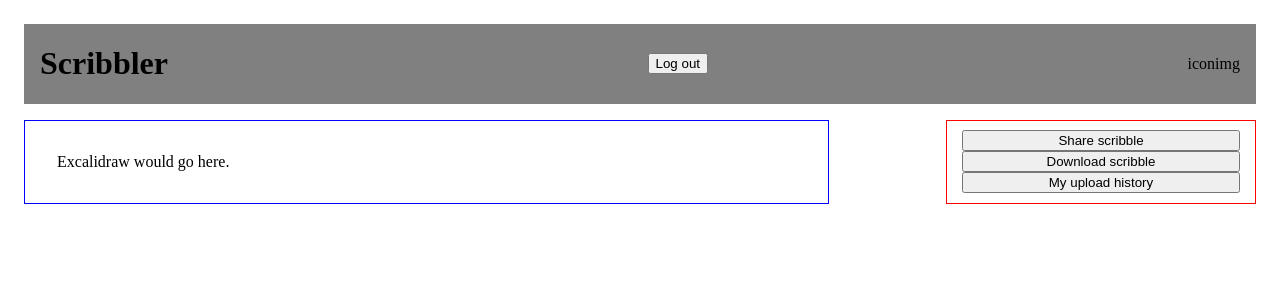
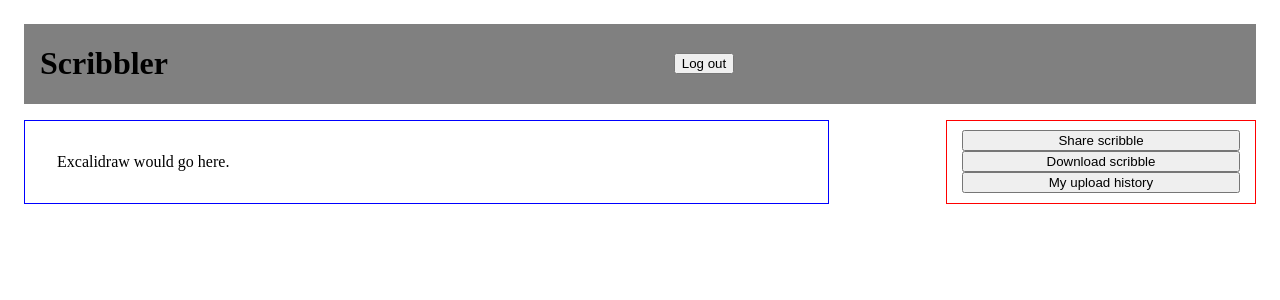
Before and after one commit to carbonsoda/scribbler, a React (Create React App) app in the folder app/: page / in a window 1280 px wide. Shown: the top 300 px of the page. Built offline with nearby package versions, Linux system fonts and the light colour scheme.

Commit message:
Remove text from usericon when not logged in

```diff
--- a/app/src/components/navbar/UserIcon.js
+++ b/app/src/components/navbar/UserIcon.js
@@ -3,7 +3,7 @@ import React from 'react';
 export default function UserIcon({ iconUrl }) {
   return (
     <div className="UserIcon">
-      {iconUrl ? <img src={iconUrl} alt="Current user's icon" /> : 'iconimg'}
+      {iconUrl ? <img src={iconUrl} alt="Current user's icon" /> : ''}
     </div>
   );
 }
```
